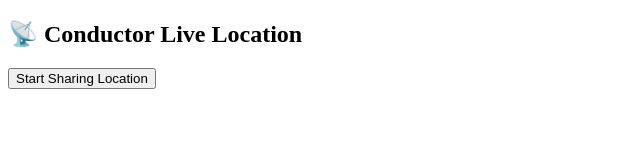
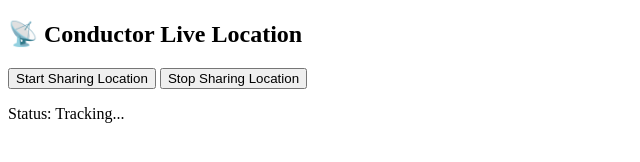
Before and after one commit to Bhargav63788/bus-tracker, a website: page conductor.html in a window 1280 px wide. Both pictures are taken after a click on the button "Start Sharing Location". Shown: the whole page, without its empty margins (0-640 px from the left). Drawn offline with Linux system fonts and the light colour scheme.

Commit message:
Add location tracking functionality to conductor.html

```diff
--- a/conductor.html
+++ b/conductor.html
@@ -3,24 +3,35 @@
 <body>
 
 <h2>📡 Conductor Live Location</h2>
+
 <button onclick="startTracking()">Start Sharing Location</button>
+<button onclick="stopTracking()">Stop Sharing Location</button>
+
+<p id="status">Status: Stopped</p>
 
 <script>
+
+let watchId = null;
+
+// ✅ START TRACKING
 function startTracking(){
 
-  alert("Started tracking");
+  if (watchId !== null) return; // already running
 
   if(navigator.geolocation){
 
-    navigator.geolocation.watchPosition(async (position)=>{
+    document.getElementById("status").innerText = "Status: Tracking...";
+    localStorage.setItem("tracking", "on");
+
+    watchId = navigator.geolocation.watchPosition(async (position)=>{
 
       let lat = position.coords.latitude;
       let lng = position.coords.longitude;
 
-      alert("GPS: " + lat + ", " + lng);
+      console.log("GPS:", lat, lng);
 
       try {
-        let res = await fetch("https://bus-tracker-6cmi.onrender.com/update-location", {
+        await fetch("https://bus-tracker-6cmi.onrender.com/update-location", {
           method: "POST",
           headers: {
             "Content-Type": "application/json"
@@ -28,21 +39,44 @@ function startTracking(){
           body: JSON.stringify({ lat: lat, lng: lng })
         });
 
-        let txt = await res.text();
-        alert("Server: " + txt);
-
       } catch (e) {
-        alert("Error: " + e.message);
+        console.log("Error:", e.message);
       }
 
     }, (err)=>{
       alert("GPS Error: " + err.message);
+    }, {
+      enableHighAccuracy: true,
+      maximumAge: 0,
+      timeout: 5000
     });
 
   } else {
     alert("GPS not supported");
   }
 }
+
+// ✅ STOP TRACKING
+function stopTracking(){
+
+  if (watchId !== null){
+    navigator.geolocation.clearWatch(watchId);
+    watchId = null;
+
+    document.getElementById("status").innerText = "Status: Stopped";
+    localStorage.setItem("tracking", "off");
+
+    console.log("Tracking stopped");
+  }
+}
+
+// ✅ AUTO RESUME AFTER REFRESH
+window.onload = () => {
+  if (localStorage.getItem("tracking") === "on") {
+    startTracking();
+  }
+};
+
 </script>
 
 </body>
```
